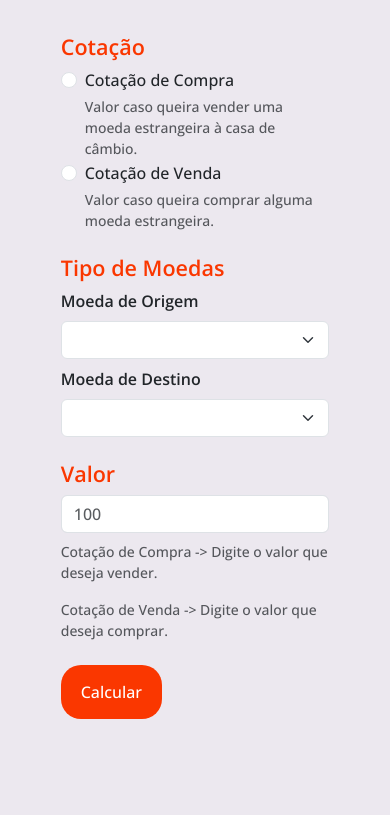
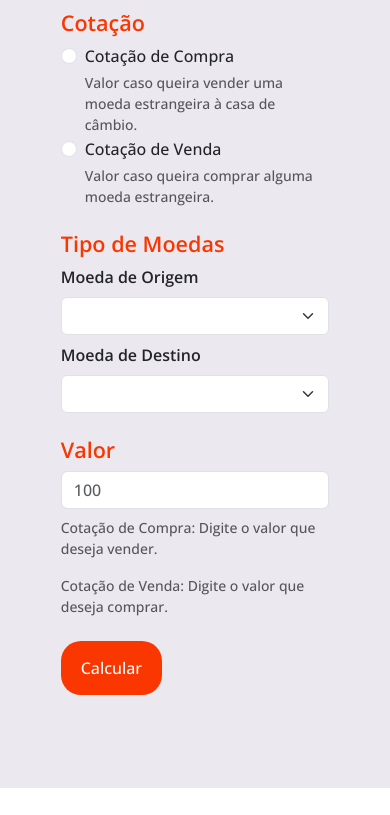
Before and after one commit to laraberns/CasaDeCambio-LaraBernsPereira, a plain HTML site: page index.html in a window 390 px wide. Shown: the part 70-885 px from the top of the page. After the commit the page ends 858 px from the top, so only its background shows below. Drawn offline with nearby package versions, Linux system fonts and the light colour scheme; no server answers.

Commit message:
changing mobile display

```diff
--- a/index.html
+++ b/index.html
@@ -29,7 +29,7 @@
     </header>
 
     <main class="background-grey">
-        <form class="container w-75 py-5" id="idForm">
+        <form class="container w-75 py-4" id="idForm">
 
             <div class="mb-4">
                 <h4 class="form-label fw-semibold color-orange">Cotação</h4>
@@ -70,8 +70,8 @@
                 <input type="number" class="form-control mb-2" id="inputValueToExchange" aria-describedby="emailHelp"
                     placeholder="100" required min="0" step="0.01">
                 <div id="emailHelp" class="form-text">
-                    <p>Cotação de Compra -> Digite o valor que deseja vender.</p>
-                    <p>Cotação de Venda -> Digite o valor que deseja comprar.</p>
+                    <p>Cotação de Compra: Digite o valor que deseja vender.</p>
+                    <p>Cotação de Venda: Digite o valor que deseja comprar.</p>
                 </div>
             </div>
 
```
